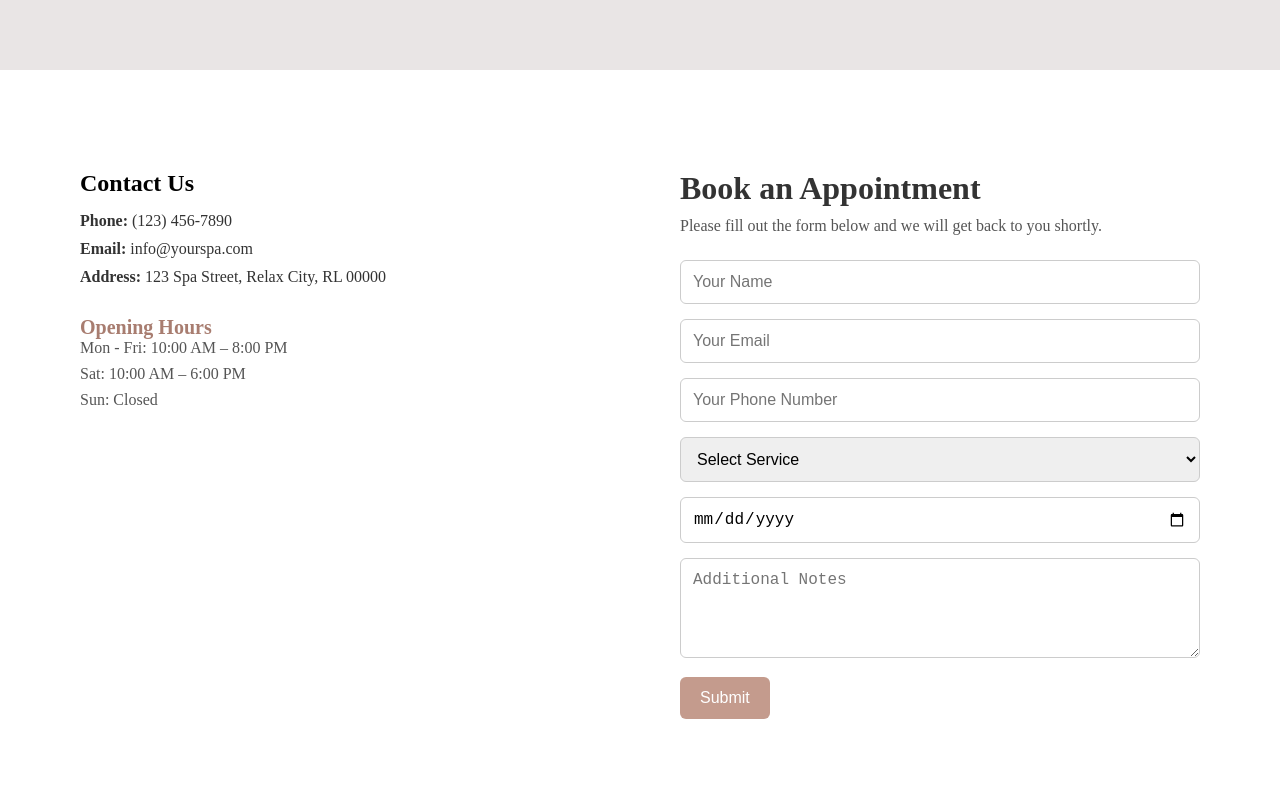
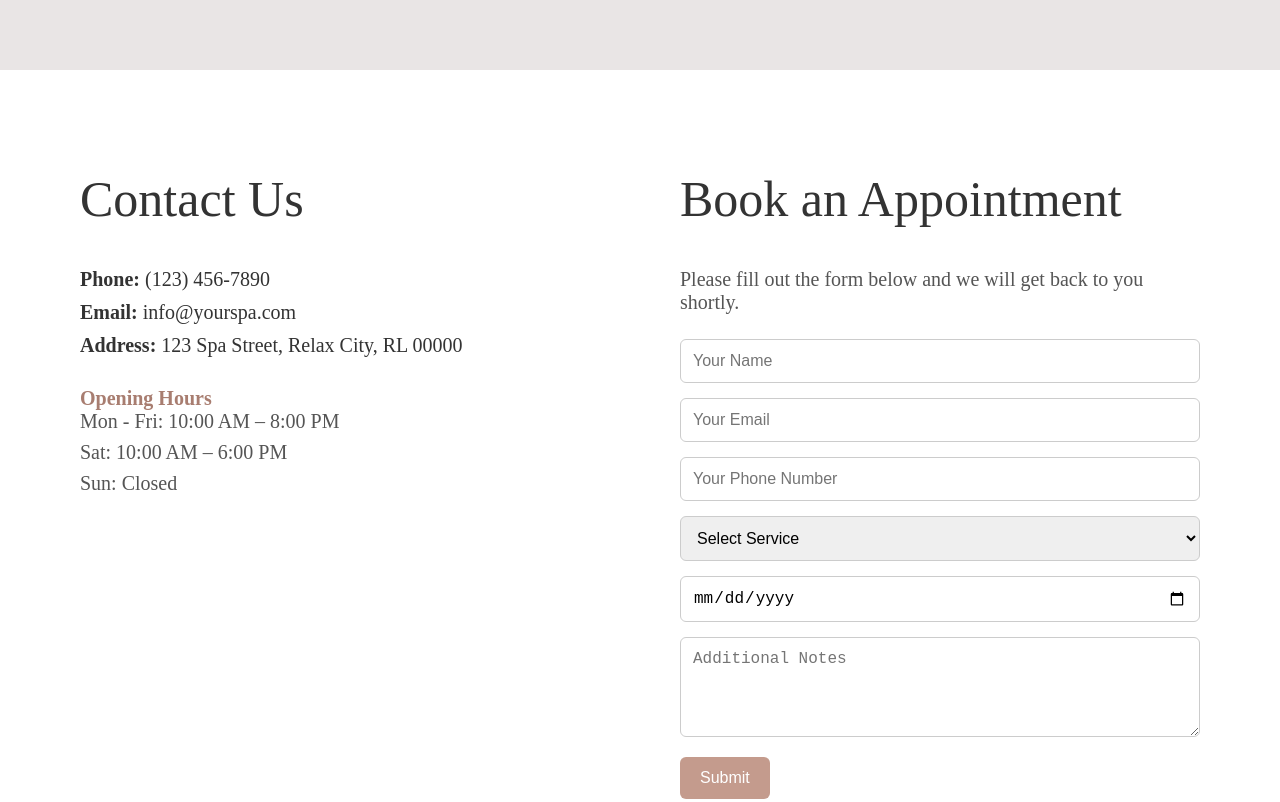
Before and after one commit to rongdeptrai/NailSpaPrj, a plain HTML site: page index.html in a window 1280 px wide. Shown: the part 1820-2622 px from the top of the page. Drawn offline with Linux system fonts and the light colour scheme; a web font is replaced by a local one.

Commit message:
update style UI

```diff
--- a/assets/css/style.css
+++ b/assets/css/style.css
@@ -284,6 +284,7 @@ h2 {
 .booking-section {
     padding: 60px 20px;
     background: white;
+    font-weight: 400;
   }
 
   .container {
@@ -292,6 +293,7 @@ h2 {
     max-width: 1200px;
     margin: 0 auto;
     overflow: hidden;
+    font-size: 20px;
   }
 
   .booking-right, .booking-left {
@@ -301,9 +303,10 @@ h2 {
 
 
   .booking-right h2 {
-    font-family: 'Playfair Display', serif;
-    font-size: 32px;
-    margin-bottom: 10px;
+    font-size: 50px;
+    margin-bottom: 40px;
+    font-weight: 500;
+    unicode-bidi: isolate;
   }
 
   .booking-right p {
@@ -342,10 +345,11 @@ h2 {
     background-color: #a87d70;
   }
 
-  .booking-left h3 {
-    font-size: 24px;
-    font-family: 'Playfair Display', serif;
-    margin-bottom: 15px;
+  .booking-left h2 {
+    font-size: 50px;
+    margin-bottom: 40px;
+    font-weight: 500;
+    unicode-bidi: isolate;
   }
 
   .booking-left p {
--- a/index.html
+++ b/index.html
@@ -164,7 +164,7 @@
     <section class="booking-section">
       <div class="container">
         <div class="booking-left">
-          <h3>Contact Us</h3>
+          <h2>Contact Us</h2>
           <p><strong>Phone:</strong> (123) 456-7890</p>
           <p><strong>Email:</strong> info@yourspa.com</p>
           <p><strong>Address:</strong> 123 Spa Street, Relax City, RL 00000</p>
```
